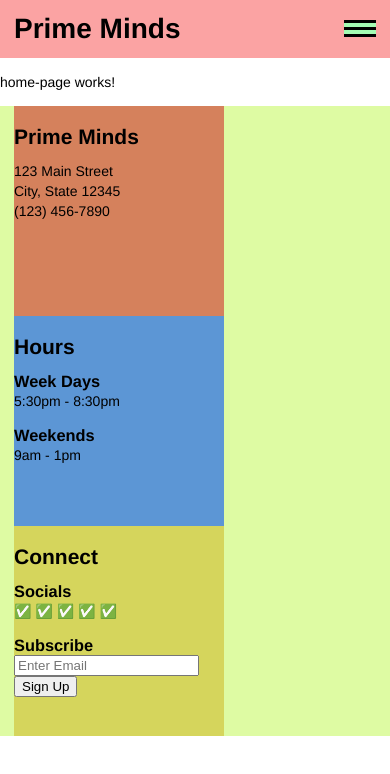
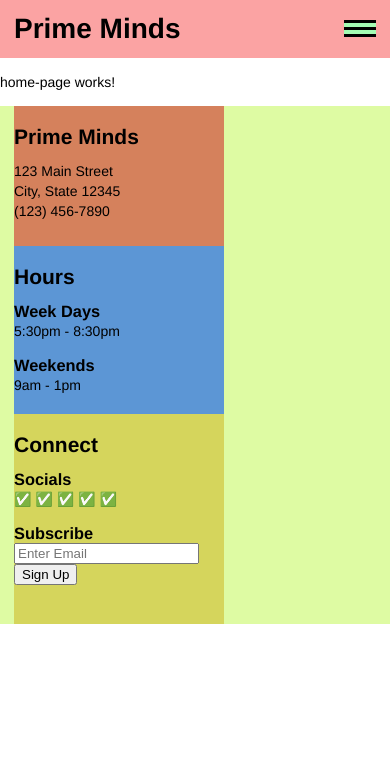
Before and after one commit to gohopventure/prime-minds, an Angular app: page /home in a window 390 px wide. Shown: the top 774 px of the page. Built offline with nearby package versions, Linux system fonts and the light colour scheme.

Commit message:
Updates footer layout

```diff
--- a/src/app/components/address-card/address-card.component.css
+++ b/src/app/components/address-card/address-card.component.css
@@ -20,6 +20,6 @@ p {
 
 @media only screen and (max-width: 700px) {
     .card-container {
-        min-height:.125em;
+        height: 10em;
     }
 }
--- a/src/app/components/footer/footer.component.css
+++ b/src/app/components/footer/footer.component.css
@@ -2,7 +2,7 @@
     display: flex;
     flex-direction: row;
     align-items: center;
-    justify-content: left;
+    justify-content: space-between;
     min-height: 20em;
     padding: 0 1em;
     background-color: rgb(222, 251, 163);
--- a/src/app/components/op-hours-card/op-hours-card.component.css
+++ b/src/app/components/op-hours-card/op-hours-card.component.css
@@ -15,6 +15,9 @@ h3 {
 }
 
 .hours {
+    display: flex;
+    flex-direction: column;
+    justify-content: space-between;
     margin: 1em 0 0 0;
 }
 
@@ -24,6 +27,6 @@ p {
 
 @media only screen and (max-width: 700px) {
     .card-container {
-        min-height:.125em;
+        height: 12em;
     }
 }
--- a/src/app/components/op-hours-card/op-hours-card.component.html
+++ b/src/app/components/op-hours-card/op-hours-card.component.html
@@ -1,9 +1,13 @@
 <div class="card-container">
     <h2>Hours</h2>
     <div class="hours">
-        <h3>Week Days</h3>
-        <p>5:30pm - 8:30pm</p>
-        <h3>Weekends</h3>
-        <p>9am - 1pm</p>
+        <div class="week-days">
+            <h3>Week Days</h3>
+            <p>5:30pm - 8:30pm</p>
+        </div>
+        <div class="weekends">
+            <h3>Weekends</h3>
+            <p>9am - 1pm</p>
+        </div>
     </div>
 </div>
```
